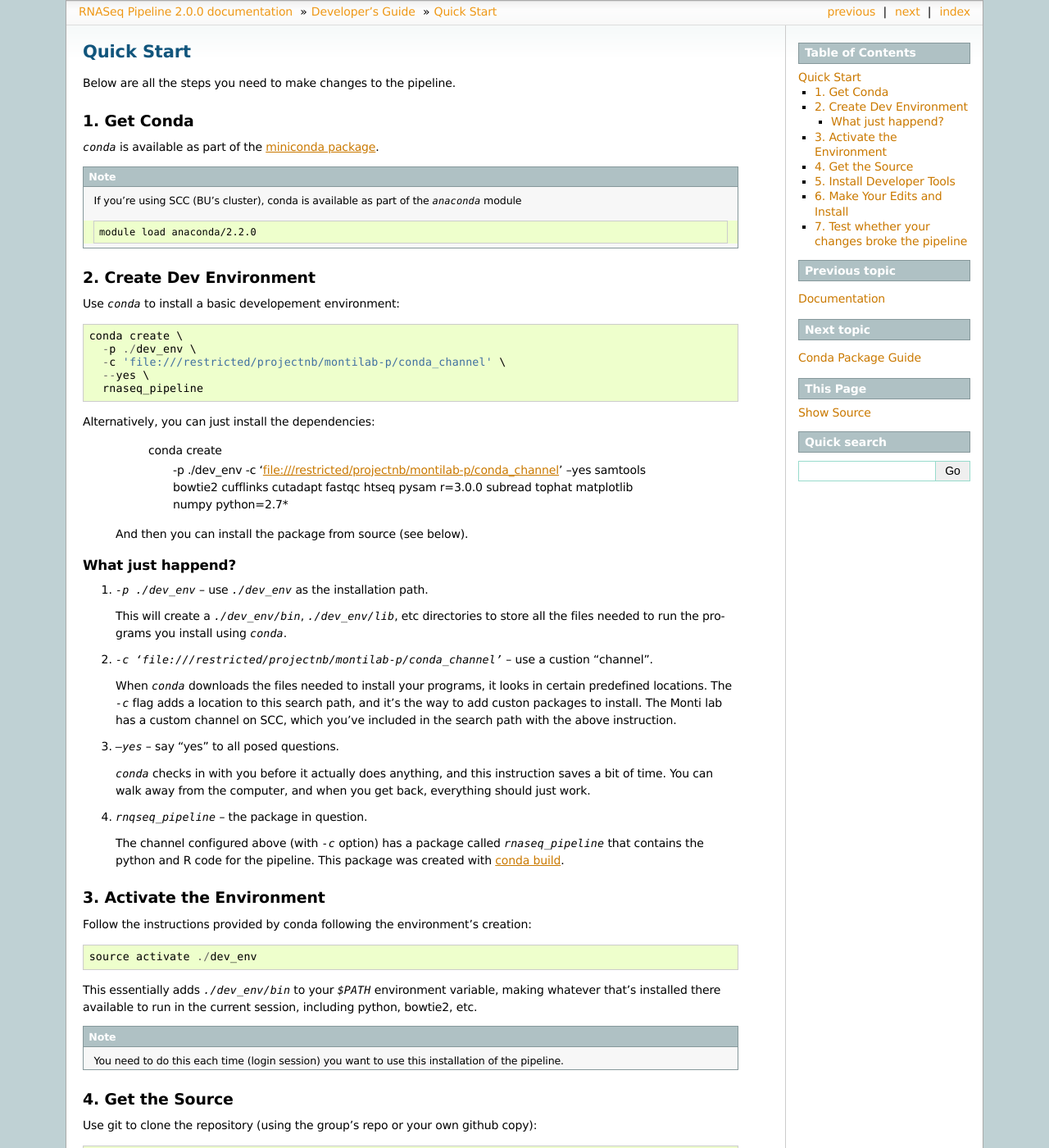
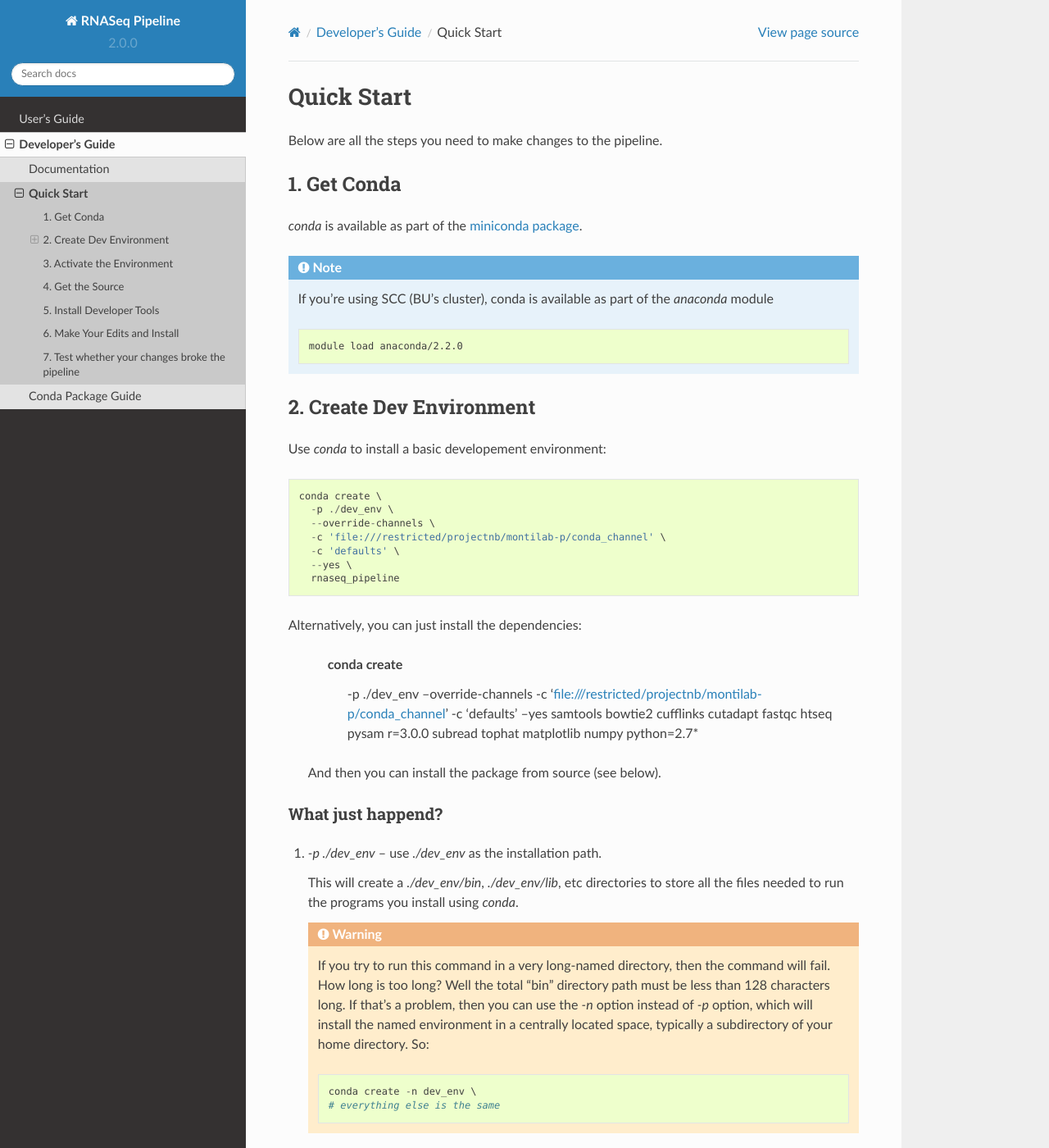
Before and after one commit to tetomonti/Hydra, a Sphinx documentation site: the page built from tools/RNASeq_pipeline/docs/dev_docs/quickstart.rst, in a window 1280 px wide and 1400 px high. Shown: the whole window at 82% size. Built offline with Sphinx 7.4.7 and the Read the Docs theme 2.0.0, drawn with Linux system fonts in a browser that asks for light colours; some of the changed text lies outside the part shown.

Commit message:
updated quickstart docs, added new look too

```diff
--- a/tools/RNASeq_pipeline/docs/conf.py
+++ b/tools/RNASeq_pipeline/docs/conf.py
@@ -102,7 +102,7 @@ pygments_style = 'sphinx'
 
 # The theme to use for HTML and HTML Help pages.  See the documentation for
 # a list of builtin themes.
-html_theme = 'sphinxdoc'
+html_theme = 'sphinx_rtd_theme'
 
 # Theme options are theme-specific and customize the look and feel of a theme
 # further.  For a list of options available for each theme, see the
@@ -110,7 +110,8 @@ html_theme = 'sphinxdoc'
 #html_theme_options = {}
 
 # Add any paths that contain custom themes here, relative to this directory.
-#html_theme_path = []
+import sphinx_rtd_theme
+html_theme_path = [sphinx_rtd_theme.get_html_theme_path()]
 
 # The name for this set of Sphinx documents.  If None, it defaults to
 # "<project> v<release> documentation".
--- a/tools/RNASeq_pipeline/docs/dev_docs/quickstart.rst
+++ b/tools/RNASeq_pipeline/docs/dev_docs/quickstart.rst
@@ -28,7 +28,9 @@ Use `conda` to install a basic developement environment::
 
   conda create \
     -p ./dev_env \
+    --override-channels \
     -c 'file:///restricted/projectnb/montilab-p/conda_channel' \
+    -c 'defaults' \
     --yes \
     rnaseq_pipeline
 
@@ -36,7 +38,9 @@ Alternatively, you can just install the dependencies:
 
   conda create \
     -p ./dev_env \
+    --override-channels \
     -c 'file:///restricted/projectnb/montilab-p/conda_channel' \
+    -c 'defaults' \
     --yes \
     samtools \
     bowtie2 \
@@ -64,14 +68,38 @@ What just happend?
    store all the files needed to run the programs you install using
    `conda`.
 
-2. `-c 'file:///restricted/projectnb/montilab-p/conda_channel'` -- use a
-   custion "channel".
+   .. warning::
+
+      If you try to run this command in a very long-named directory, then
+      the command will fail. How long is too long? Well the total "bin"
+      directory path must be less than 128 characters long. If that's a
+      problem, then you can use the `-n` option instead of `-p` option,
+      which will install the named environment in a centrally located
+      space, typically a subdirectory of your home directory. So::
+
+	conda create -n dev_env \
+	# everything else is the same
+
+2. The three lines:
+
+   `--override-channels`
+
+   `-c 'file:///restricted/projectnb/montilab-p/conda_channel'`
+
+   `-c 'defaults'`
+
+   mean use a custom list of "channels".
 
    When `conda` downloads the files needed to install your programs, it
    looks in certain predefined locations. The `-c` flag adds a location to
    this search path, and it's the way to add custon packages to
    install. The Monti lab has a custom channel on SCC, which you've
-   included in the search path with the above instruction.
+   included in the search path with the above instruction. The
+   `--override-channels` flag says ignore the predifined list, which has
+   the `'defaults'` channel as the first option when looking for a package.
+   It's important that the Monti lab's channels is first on the list, so we
+   use this flag to reset the list, and then we use two `-c` options to
+   control the order of the list.
 
 3. `--yes` -- say "yes" to all posed questions.
 
@@ -130,7 +158,11 @@ packages used in development. Install these using conda::
 
 This used to be::
 
-  conda install --file dev_requirements.txt
+  conda install \
+    --override-channels \
+    -c 'file:///restricted/projectnb/montilab-p/conda_channel' \
+    -c 'defaults' \
+    --file dev_requirements.txt
 
 .. warning::
 
@@ -139,6 +171,19 @@ This used to be::
    it's the one in the development environment. If not, see
    `3. Activate the Environement`_ to setup the environment.
 
+.. note::
+
+   It might get annoying to constantly type
+
+           --override-channels \
+	   -c 'file:///restricted/projectnb/montilab-p/conda_channel' \
+	   -c 'defaults' \
+
+   An alternative would be to modify your conda configuration file. Edit
+   the file `$HOME/.condarc` so that the 'channels:' section has the
+   `- 'file:///restricted/projectnb/montilab-p/conda_channel'` value as the
+   first value in the list. By default, '- defaults' is the only other value
+   there.
 
 6. Make Your Edits and Install
 ==============================
```
Also changed, not shown: 1 other file.
